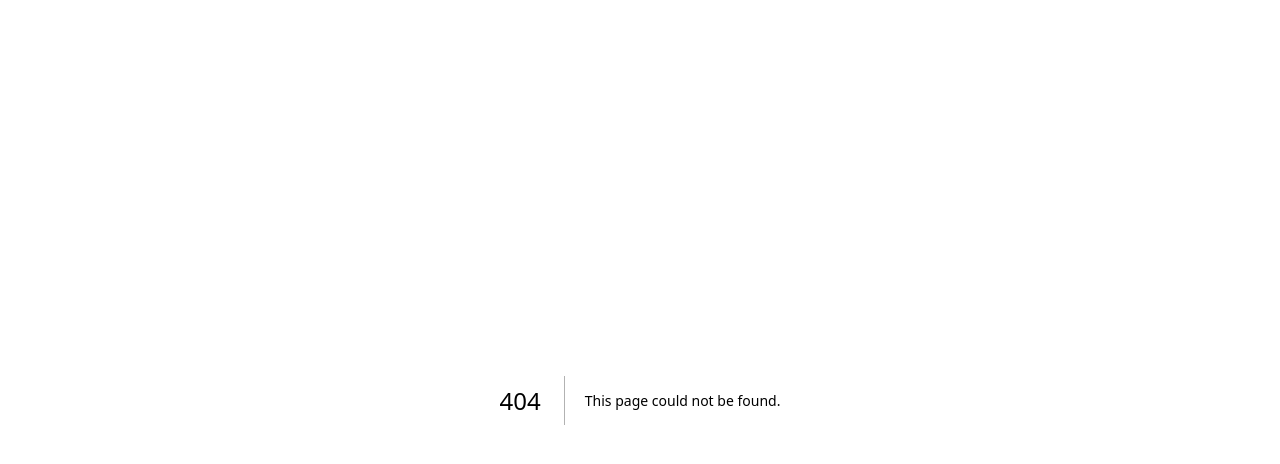
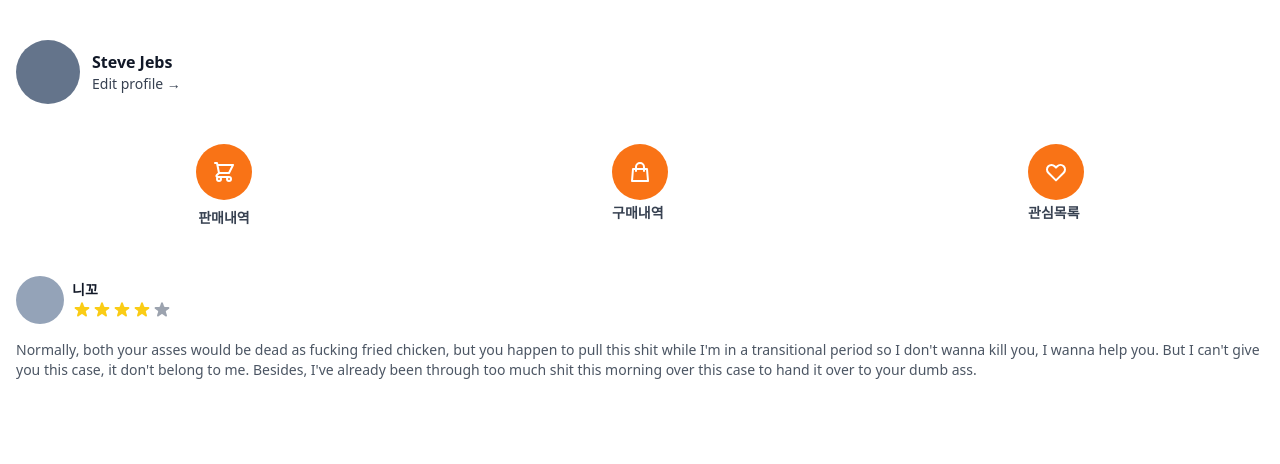
Before and after one commit to frontWeb-dev/carrot-market, a Next.js app: page /profile in a window 1280 px wide. Before the commit this address had no page. Shown: the top 464 px of the page. Built offline with nearby package versions, Linux system fonts and the light colour scheme.

Commit message:
feat: Profile

```diff
--- /dev/null
+++ b/pages/profile.tsx
@@ -0,0 +1,113 @@
+import type { NextPage } from 'next';
+
+const Profile: NextPage = () => {
+  return (
+    <div className='py-10 px-4'>
+      {/* profile */}
+      <div className='flex items-center space-x-3'>
+        <div className='h-16 w-16 rounded-full bg-slate-500' />
+        <div className='flex flex-col'>
+          <span className='font-semibold text-gray-900'>Steve Jebs</span>
+          <span className='cursor-pointer text-sm text-gray-700'>Edit profile &rarr;</span>
+        </div>
+      </div>
+
+      {/* icon list */}
+      <div className='mt-10 flex justify-around'>
+        <div className='flex flex-col items-center'>
+          <div className='flex h-14 w-14 items-center justify-center rounded-full bg-orange-500 text-white hover:bg-orange-600'>
+            <svg className='h-6 w-6' fill='none' stroke='currentColor' viewBox='0 0 24 24' xmlns='http://www.w3.org/2000/svg'>
+              <path
+                strokeLinecap='round'
+                strokeLinejoin='round'
+                strokeWidth='2'
+                d='M3 3h2l.4 2M7 13h10l4-8H5.4M7 13L5.4 5M7 13l-2.293 2.293c-.63.63-.184 1.707.707 1.707H17m0 0a2 2 0 100 4 2 2 0 000-4zm-8 2a2 2 0 11-4 0 2 2 0 014 0z'></path>
+            </svg>
+          </div>
+          <span className='mt-2 text-sm font-semibold text-gray-700'>판매내역</span>
+        </div>
+        <div>
+          <div className='flex h-14 w-14 items-center justify-center rounded-full bg-orange-500 text-white hover:bg-orange-600'>
+            <svg className='h-6 w-6' fill='none' stroke='currentColor' viewBox='0 0 24 24' xmlns='http://www.w3.org/2000/svg'>
+              <path strokeLinecap='round' strokeLinejoin='round' strokeWidth='2' d='M16 11V7a4 4 0 00-8 0v4M5 9h14l1 12H4L5 9z'></path>
+            </svg>
+          </div>
+          <span className='mt-2 text-sm font-semibold text-gray-700'>구매내역</span>
+        </div>
+        <div>
+          <div className='flex h-14 w-14 items-center justify-center rounded-full bg-orange-500 text-white hover:bg-orange-600'>
+            <svg className='h-6 w-6' fill='none' stroke='currentColor' viewBox='0 0 24 24' xmlns='http://www.w3.org/2000/svg'>
+              <path
+                strokeLinecap='round'
+                strokeLinejoin='round'
+                strokeWidth='2'
+                d='M4.318 6.318a4.5 4.5 0 000 6.364L12 20.364l7.682-7.682a4.5 4.5 0 00-6.364-6.364L12 7.636l-1.318-1.318a4.5 4.5 0 00-6.364 0z'></path>
+            </svg>
+          </div>
+          <span className='mt-2 text-sm font-semibold text-gray-700'>관심목록</span>
+        </div>
+      </div>
+
+      {/* review */}
+      <div className='mt-12'>
+        <div className='flex items-center'>
+          <div className='mr-2 h-12 w-12 rounded-full bg-slate-400' />
+          <div>
+            <h4 className='text-sm font-bold text-gray-900'>니꼬</h4>
+            <div className='flex items-center'>
+              <svg
+                className='h-5 w-5 text-yellow-400'
+                xmlns='http://www.w3.org/2000/svg'
+                viewBox='0 0 20 20'
+                fill='currentColor'
+                aria-hidden='true'>
+                <path d='M9.049 2.927c.3-.921 1.603-.921 1.902 0l1.07 3.292a1 1 0 00.95.69h3.462c.969 0 1.371 1.24.588 1.81l-2.8 2.034a1 1 0 00-.364 1.118l1.07 3.292c.3.921-.755 1.688-1.54 1.118l-2.8-2.034a1 1 0 00-1.175 0l-2.8 2.034c-.784.57-1.838-.197-1.539-1.118l1.07-3.292a1 1 0 00-.364-1.118L2.98 8.72c-.783-.57-.38-1.81.588-1.81h3.461a1 1 0 00.951-.69l1.07-3.292z' />
+              </svg>
+              <svg
+                className='h-5 w-5 text-yellow-400'
+                xmlns='http://www.w3.org/2000/svg'
+                viewBox='0 0 20 20'
+                fill='currentColor'
+                aria-hidden='true'>
+                <path d='M9.049 2.927c.3-.921 1.603-.921 1.902 0l1.07 3.292a1 1 0 00.95.69h3.462c.969 0 1.371 1.24.588 1.81l-2.8 2.034a1 1 0 00-.364 1.118l1.07 3.292c.3.921-.755 1.688-1.54 1.118l-2.8-2.034a1 1 0 00-1.175 0l-2.8 2.034c-.784.57-1.838-.197-1.539-1.118l1.07-3.292a1 1 0 00-.364-1.118L2.98 8.72c-.783-.57-.38-1.81.588-1.81h3.461a1 1 0 00.951-.69l1.07-3.292z' />
+              </svg>
+              <svg
+                className='h-5 w-5 text-yellow-400'
+                xmlns='http://www.w3.org/2000/svg'
+                viewBox='0 0 20 20'
+                fill='currentColor'
+                aria-hidden='true'>
+                <path d='M9.049 2.927c.3-.921 1.603-.921 1.902 0l1.07 3.292a1 1 0 00.95.69h3.462c.969 0 1.371 1.24.588 1.81l-2.8 2.034a1 1 0 00-.364 1.118l1.07 3.292c.3.921-.755 1.688-1.54 1.118l-2.8-2.034a1 1 0 00-1.175 0l-2.8 2.034c-.784.57-1.838-.197-1.539-1.118l1.07-3.292a1 1 0 00-.364-1.118L2.98 8.72c-.783-.57-.38-1.81.588-1.81h3.461a1 1 0 00.951-.69l1.07-3.292z' />
+              </svg>
+              <svg
+                className='h-5 w-5 text-yellow-400'
+                xmlns='http://www.w3.org/2000/svg'
+                viewBox='0 0 20 20'
+                fill='currentColor'
+                aria-hidden='true'>
+                <path d='M9.049 2.927c.3-.921 1.603-.921 1.902 0l1.07 3.292a1 1 0 00.95.69h3.462c.969 0 1.371 1.24.588 1.81l-2.8 2.034a1 1 0 00-.364 1.118l1.07 3.292c.3.921-.755 1.688-1.54 1.118l-2.8-2.034a1 1 0 00-1.175 0l-2.8 2.034c-.784.57-1.838-.197-1.539-1.118l1.07-3.292a1 1 0 00-.364-1.118L2.98 8.72c-.783-.57-.38-1.81.588-1.81h3.461a1 1 0 00.951-.69l1.07-3.292z' />
+              </svg>
+              <svg
+                className='h-5 w-5 text-gray-400'
+                xmlns='http://www.w3.org/2000/svg'
+                viewBox='0 0 20 20'
+                fill='currentColor'
+                aria-hidden='true'>
+                <path d='M9.049 2.927c.3-.921 1.603-.921 1.902 0l1.07 3.292a1 1 0 00.95.69h3.462c.969 0 1.371 1.24.588 1.81l-2.8 2.034a1 1 0 00-.364 1.118l1.07 3.292c.3.921-.755 1.688-1.54 1.118l-2.8-2.034a1 1 0 00-1.175 0l-2.8 2.034c-.784.57-1.838-.197-1.539-1.118l1.07-3.292a1 1 0 00-.364-1.118L2.98 8.72c-.783-.57-.38-1.81.588-1.81h3.461a1 1 0 00.951-.69l1.07-3.292z' />
+              </svg>
+            </div>
+          </div>
+        </div>
+        <div className='mt-4 text-sm text-gray-600'>
+          <p>
+            Normally, both your asses would be dead as fucking fried chicken, but you happen to pull this shit while I&apos;m in a
+            transitional period so I don&apos;t wanna kill you, I wanna help you. But I can&apos;t give you this case, it don&apos;t belong
+            to me. Besides, I&apos;ve already been through too much shit this morning over this case to hand it over to your dumb ass.
+          </p>
+        </div>
+      </div>
+    </div>
+  );
+};
+
+export default Profile;
```
